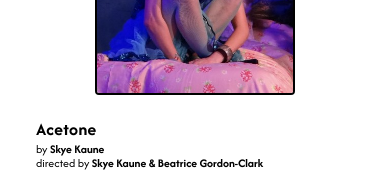
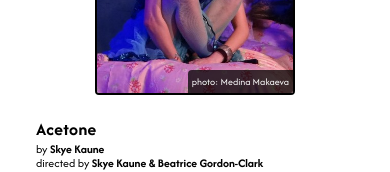
Before and after one commit to thomasjmmccarthy/theatre-portfolio, a React (Vite) app: page / in a window 390 px wide. Shown: the part 668-840 px from the top of the page. Built offline with nearby package versions, Linux system fonts and the light colour scheme.

Commit message:
added persistent photo credits on mobile

```diff
--- a/src/tabs/productions/ProductionsTab.jsx
+++ b/src/tabs/productions/ProductionsTab.jsx
@@ -89,13 +89,13 @@ function ProductionItem({p, is}) {
   const writerDirector = (p.writer === p.director);
 
   const variants = {
-    hidden: (isWide) => ({
+    hidden: () => ({
       opacity: 0,
     }),
-    visible: (isWide) => ({
+    visible: () => ({
       opacity: 1,
     }),
-    exit: (isWide) => ({
+    exit: () => ({
       opacity: 0,
     })
   }
@@ -105,7 +105,6 @@ function ProductionItem({p, is}) {
       key={p.slug}
       layout
       className='px-2 py-6 md:py-4 border-t-2 flex items-start justify-between overflow-hidden relative'
-      custom={is('md')}
       variants={variants}
       initial='hidden'
       animate='visible'
@@ -119,7 +118,7 @@ function ProductionItem({p, is}) {
             className='absolute group-hover:saturate-0 group-hover:brightness-90 transition-all w-full h-full object-cover object-center'
           />
           {
-            p.photo?.credit && <p className='opacity-0 group-hover:opacity-100 transition-all select-none bg-black/75 text-white text-[10px] md:text-xs p-1 absolute bottom-0 right-0 rounded-tl-sm'>photo: {p.photo.credit}</p>
+            p.photo?.credit && <p className='opacity-100 md:opacity-0 group-hover:opacity-100 transition-all select-none bg-black/75 text-white text-[10px] md:text-xs p-1 absolute bottom-0 right-0 rounded-tl-sm'>photo: {p.photo.credit}</p>
           }
         </div>
         <div className='w-[95%] mt-3 md:mt-0 md:w-auto'>
```
